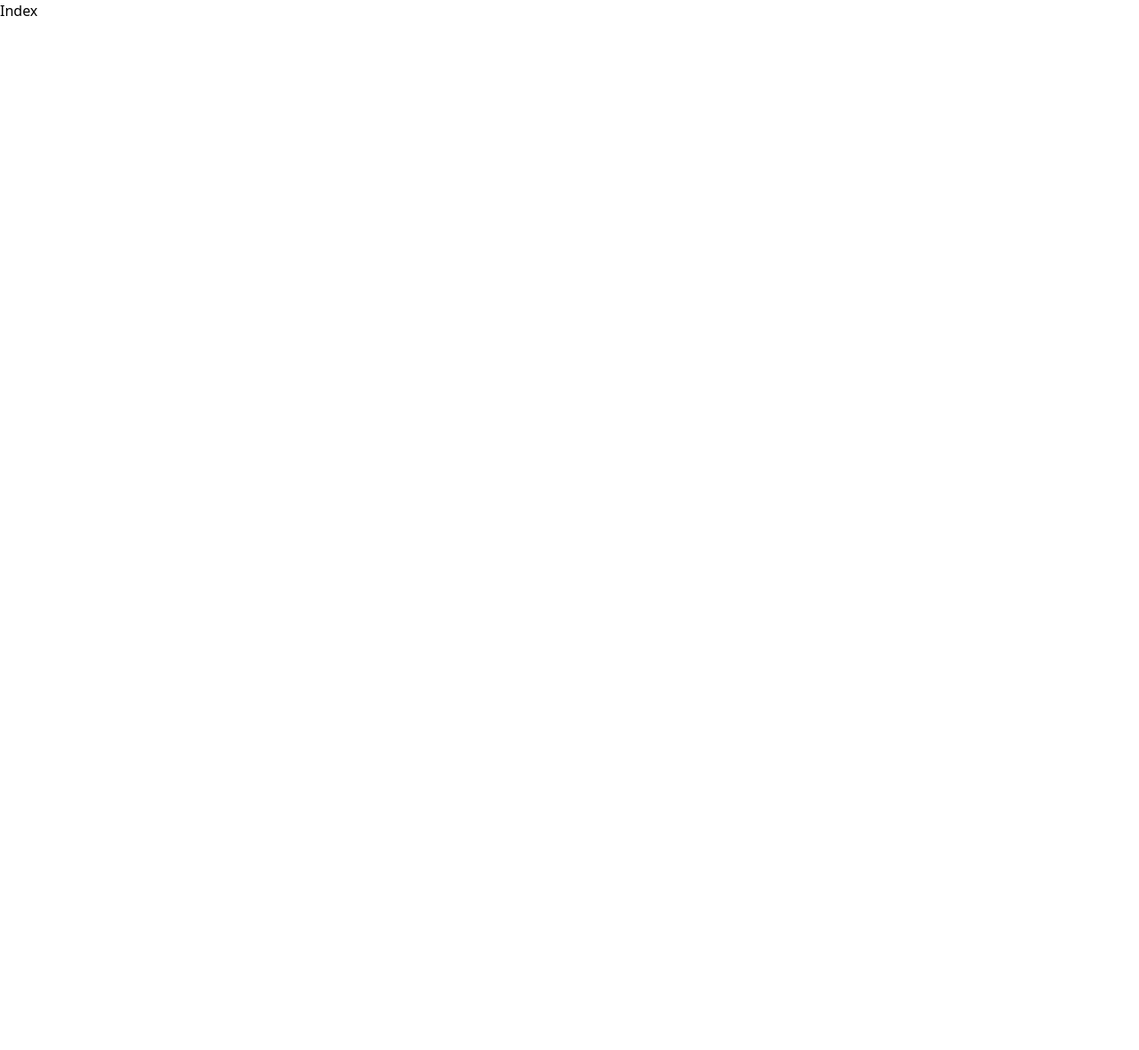
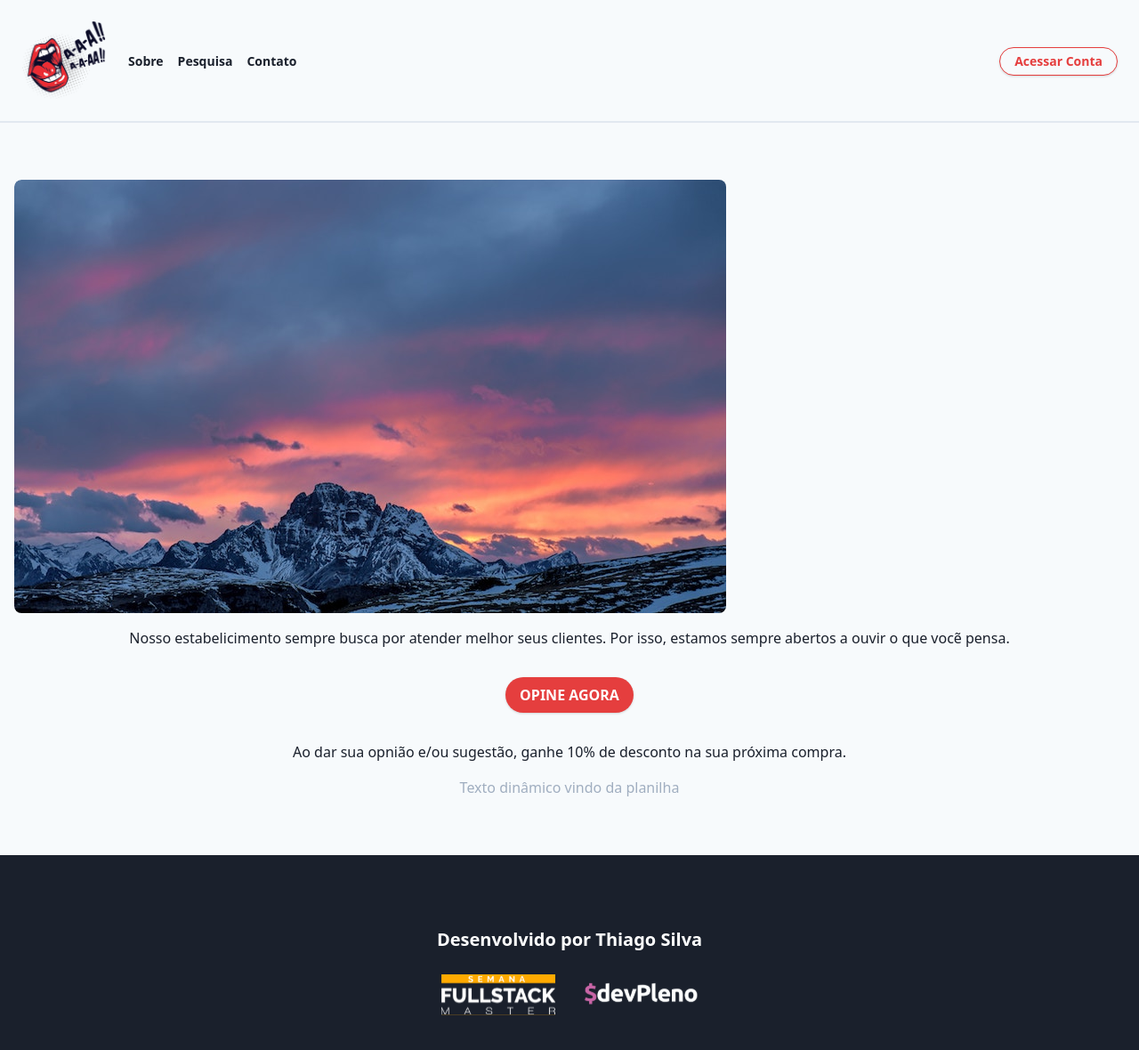
Before and after one commit to silva-thiago/diga-ai-app, a Next.js app: page / in a window 1280 px wide. Shown: the top 1180 px of the page at 89% size. Before the commit the page ends 800 px from the top, so only its background shows below. Built offline with nearby package versions, Linux system fonts and the light colour scheme.

Commit message:
Layout padrão desenvolvido

```diff
--- /dev/null
+++ b/components/footer/index.jsx
@@ -0,0 +1,27 @@
+import styles from './sticky-footer.module.scss'
+
+const Footer = () => {
+  return (
+    <React.Fragment>
+      <div className={styles.footerContainer}>
+        <div className={'grid grid-cols-1 bg-gray-900 p-16'}>
+          <div className={'flow-root'}>
+            <div className={'block text-xl font-black text-white text-center px-4 py-2 m-2'}>
+              <p>Desenvolvido por {' '}
+                <a href="https://dev.thiagosilva.cc/" target='blank_' className={'hover:text-gray-400'}>Thiago Silva</a> {' '}
+                {/* <a href="https://github.com/silva-thiago" target='blank_' className={'hover:text-gray-400'}>GitHub</a> | {' '} */}
+                {/* <a href="https://www.linkedin.com/in/tjlsilva/" target='blank_' className={'hover:text-gray-400'}>LinkedIn</a> {' '} */}
+              </p>
+            </div>
+          </div>
+          <div className={'flex inline mx-auto'}>
+            <img src='/img/logotipo-semana-fsm.svg' alt='Logotipo Semana FSM' className={'h-auto w-32 mx-4 mt-2'} />
+            <img src='/img/logotipo-devpleno.svg' alt='Logotipo Devpleno' className={'h-auto w-32 mx-4 mt-2'} />
+          </div>
+        </div>
+      </div>
+    </React.Fragment>
+  )
+}
+
+export default Footer
--- /dev/null
+++ b/components/footer/sticky-footer.module.scss
@@ -0,0 +1,10 @@
+/* Custom page SCSS */
+/* Not required for template or sticky footer method. */
+
+/* .footer {
+  background-color: #f5f5f5;
+} */
+
+.footer > .footerContainer {
+  @apply px-4;
+}
--- /dev/null
+++ b/components/header/index.jsx
@@ -0,0 +1,51 @@
+import Link from 'next/link'
+
+const Header = () => {
+  return (
+    <React.Fragment>
+      <nav className={'flex items-center justify-between flex-wrap bg-gray-100 border-b-2 border-gray-300 p-6'}>
+        <div>
+          <Link href='/'>
+            <a className={'flex items-center flex-shrink-0 text-gray-900 hover:text-red-600 mr-6'}>
+              <div>
+                <img src='/img/logotipo-diga-ai.svg' alt='Logotipo Diga Aí' className={'h-auto w-24'} />
+              </div>
+            </a>
+          </Link>
+        </div>
+        <div className={'block lg:hidden'}>
+          <button className={'flex items-center text-gray-900 border border-gray-900 hover:text-red-600 hover:border-red-600 rounded px-3 py-2'}>
+            <svg className={'fill-current h-3 w-3'} viewBox='0 0 20 20' xmlns='http://www.w3.org/2000/svg'>
+              <title>Menu</title>
+              <path d='M0 3h20v2H0V3zm0 6h20v2H0V9zm0 6h20v2H0v-2z' />
+            </svg>
+          </button>
+        </div>
+        <div className={'text-xl font-black w-full block flex-grow lg:flex lg:items-center lg:w-auto'}>
+          <div className={'text-sm lg:flex-grow'}>
+            <div>
+              <Link href='/sobre'>
+                <a className={'text-gray-900 hover:text-red-600 block lg:inline-block lg:mt-0 mt-4 mr-4'}>Sobre</a>
+              </Link>
+              <Link href='/pesquisa'>
+                <a className={'text-gray-900 hover:text-red-600 block lg:inline-block lg:mt-0 mt-4 mr-4'}>Pesquisa</a>
+              </Link>
+              <Link href='/contato'>
+                <a className={'text-gray-900 hover:text-red-600 block lg:inline-block lg:mt-0 mt-4 mr-4'}>Contato</a>
+              </Link>
+            </div>
+          </div>
+          <div>
+            <Link href='/acessar-conta'>
+              <button className={'font-bold text-sm text-red-600 bg-gray-100 border border-red-600 shadow hover:text-white hover:bg-red-600 hover:border-transparent focus:outline-none focus:shadow-outline inline-block leading-none rounded-full px-4 py-2 mt-4 lg:mt-0'}>
+                <a>Acessar Conta</a>
+              </button>
+            </Link>
+          </div>
+        </div>
+      </nav>
+    </React.Fragment>
+  )
+}
+
+export default Header
--- /dev/null
+++ b/components/layout/index.jsx
@@ -0,0 +1,20 @@
+import Header from '../header'
+import Footer from '../footer'
+
+import styles from './layout.module.scss'
+
+const Layout = ({ children }) => {
+  return (
+    <React.Fragment>
+      <Header />
+      <main role='main' className={styles.wrapperMain}>
+        <div className={styles.wrapperContainer}>
+          {children}
+        </div>
+      </main>
+      <Footer />
+    </React.Fragment>
+  )
+}
+
+export default Layout
--- /dev/null
+++ b/components/layout/layout.module.scss
@@ -0,0 +1,11 @@
+/* Custom page SCSS */
+
+.wrapperMain {
+  @apply flex-shrink-0;
+  @apply bg-gray-100;
+}
+
+.wrapperContainer {
+  @apply py-16;
+  @apply px-4;
+}
--- /dev/null
+++ b/pages/acessar-conta.jsx
@@ -0,0 +1,11 @@
+const AcessarConta = () => {
+  return (
+    <React.Fragment>
+      <div className={'text-center'}>
+        <p>Acessar Conta</p>
+      </div>
+    </React.Fragment>
+  )
+}
+
+export default AcessarConta
--- /dev/null
+++ b/pages/contato.jsx
@@ -0,0 +1,15 @@
+import Layout from '../components/layout'
+
+const Contato = () => {
+  return (
+    <React.Fragment>
+      <Layout>
+        <div className={'text-center'}>
+          <p>Contato</p>
+        </div>
+      </Layout>
+    </React.Fragment>
+  )
+}
+
+export default Contato
--- a/pages/index.jsx
+++ b/pages/index.jsx
@@ -1,7 +1,27 @@
+import Link from 'next/link'
+
+import Layout from '../components/layout'
+
 const Index = () => {
   return (
     <React.Fragment>
-      <h1>Index</h1>
+      <Layout>
+          <div className={'text-center rounded-lg overflow-hidden'}>
+            <img className={'rounded-lg'} src='/img/card-top.jpg' alt='Sunset in the mountains' />
+            <div className={'py-4'}>
+              <p className={'text-gray-900 text-base'}>Nosso estabelicimento sempre busca por atender melhor seus clientes. Por isso, estamos sempre abertos a ouvir o que vocẽ pensa.</p>
+            </div>
+            <div className={'py-4'}>
+              <Link href='/pesquisa'>
+                <a className={'font-bold uppercase bg-red-600 text-white hover:text-gray-100 hover:bg-red-700 hover:border-red-700 block rounded-full inline-block shadow px-4 py-2'}>Opine agora</a>
+              </Link>
+            </div>
+            <div className={'pt-4'}>
+              <p className={'text-gray-900 text-base'}>Ao dar sua opnião e/ou sugestão, ganhe 10% de desconto na sua próxima compra.</p>
+              <p className={'text-gray-500 text-base pt-4'}>Texto dinâmico vindo da planilha</p>
+            </div>
+          </div>
+      </Layout>
     </React.Fragment>
   )
 }
--- /dev/null
+++ b/pages/pesquisa.jsx
@@ -0,0 +1,16 @@
+import Layout from '../components/layout'
+import Form from '../components/form'
+
+const Pesquisa = () => {
+  return (
+    <React.Fragment>
+      <Layout>
+        <div className='text-center'>
+          <p>Pesquisa</p>
+        </div>
+      </Layout>
+    </React.Fragment>
+  )
+}
+
+export default Pesquisa
--- /dev/null
+++ b/pages/sobre.jsx
@@ -0,0 +1,15 @@
+import Layout from '../components/layout'
+
+const Sobre = () => {
+  return (
+    <React.Fragment>
+      <Layout>
+        <div className='text-center'>
+          <p>Sobre</p>
+        </div>
+      </Layout>
+    </React.Fragment>
+  )
+}
+
+export default Sobre
```
Also changed, not shown: public/img/card-top.jpg (added).
